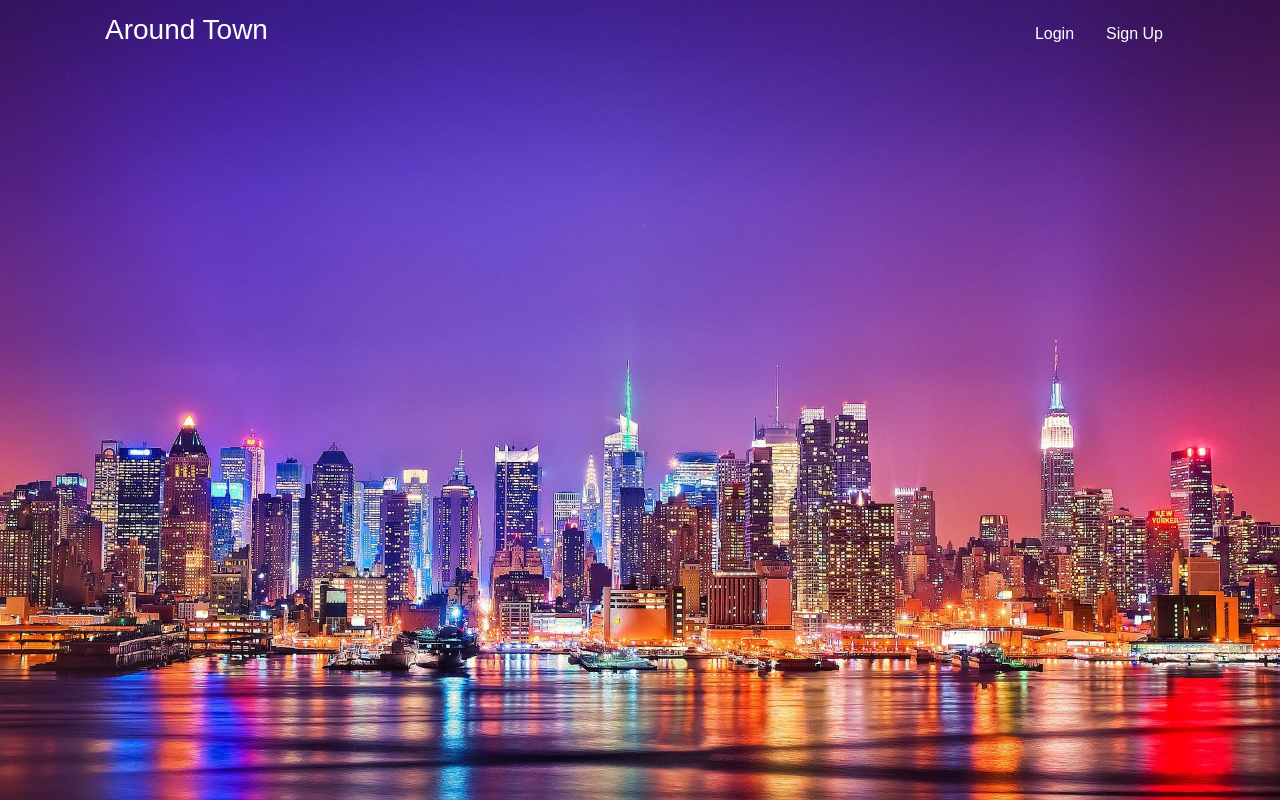
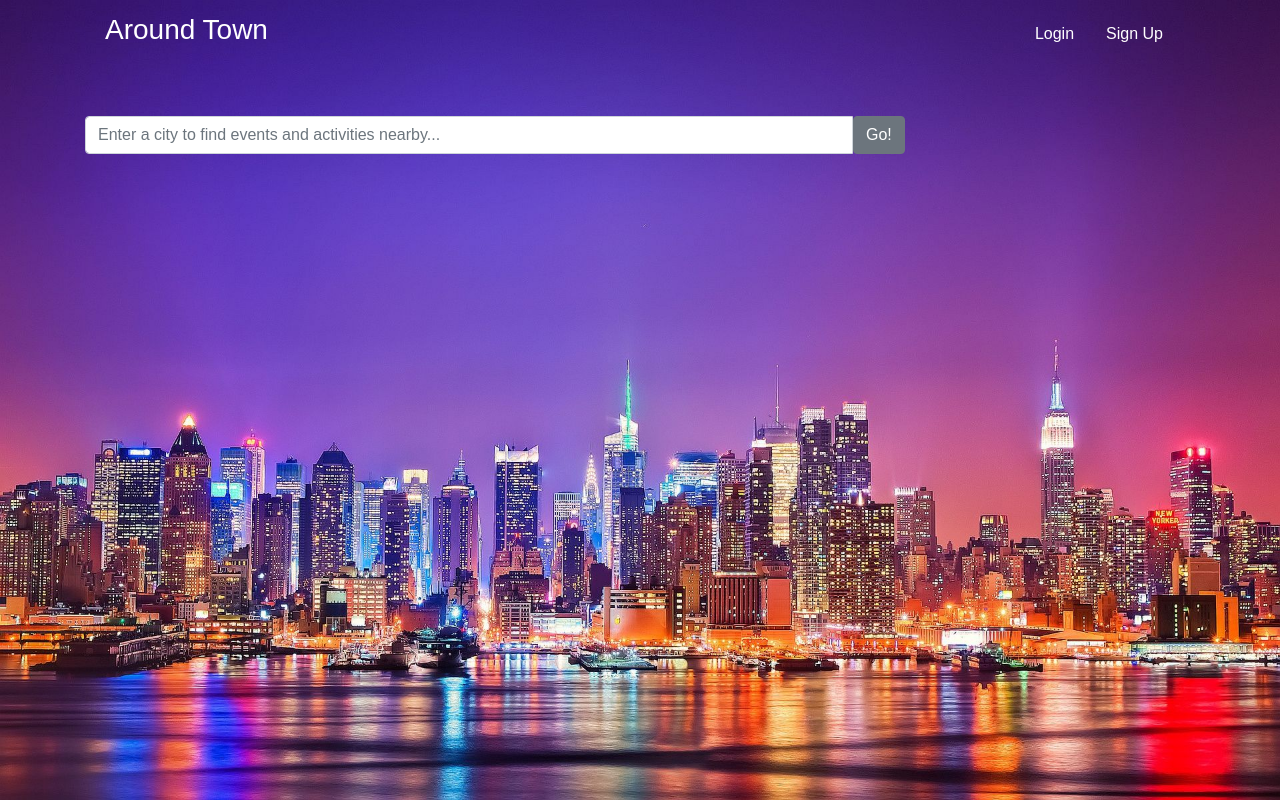
Before and after one commit to barroncn/AroundTown, a React (Create React App) app in the folder client/: page / in a window 1280 px wide. Built offline with nearby package versions, Linux system fonts and the light colour scheme.

Commit message:
search bar added to home page

```diff
--- a/client/src/pages/Home/Home.css
+++ b/client/src/pages/Home/Home.css
@@ -2,3 +2,7 @@ body {
     background-image: url("./BGcity.jpg");
     background-size: cover;
 }
+
+.searchbar {
+    max-width: 60vw;
+}
--- a/client/src/pages/Home/Home.js
+++ b/client/src/pages/Home/Home.js
@@ -7,6 +7,17 @@ class Home extends Component {
         return (
             <div>
                 <Nav />
+                <br />
+                <br />
+                <div className="container">
+                    <div className="input-group">
+                          <input type="text" className="form-control searchbar" placeholder="Enter a city to find events and activities nearby..." />
+                          <span className="input-group-btn">
+                            <button className="btn btn-secondary" type="button">Go!</button>
+                          </span>
+
+                    </div>
+                </div>
             </div>
         );
     }
```
